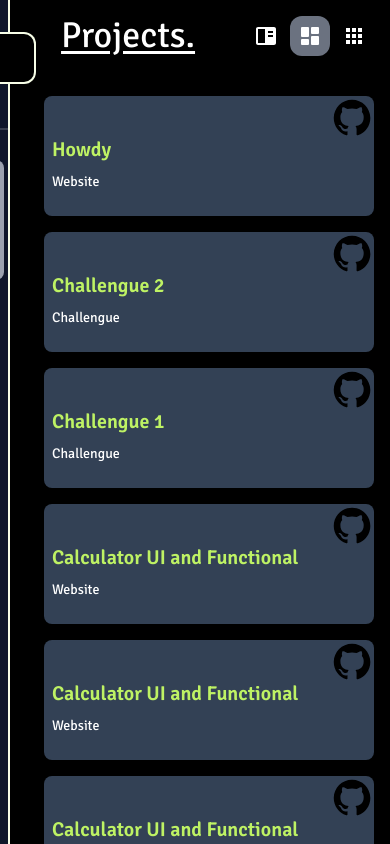
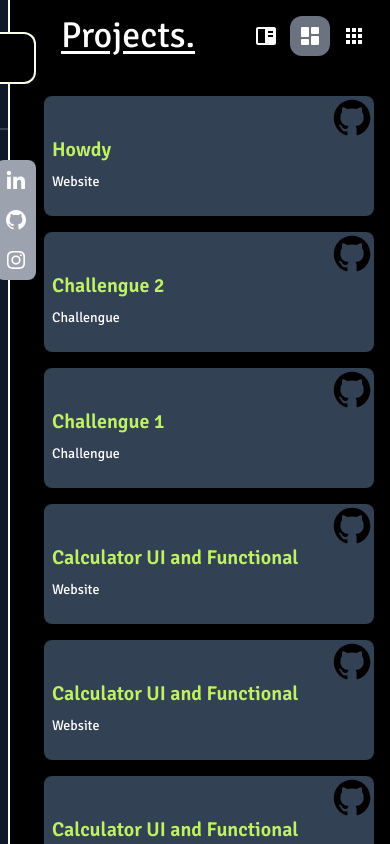
Before and after one commit to GonzaloArray/my-pin, a React (Vite) app: page / in a window 390 px wide. Shown: the top 844 px of the page. Built offline with nearby package versions, Linux system fonts and the light colour scheme.

Commit message:
feat: button responsive mobile and desktop

```diff
--- a/src/components/LinkNetworking.tsx
+++ b/src/components/LinkNetworking.tsx
@@ -5,12 +5,16 @@ import { Linkdnd } from "../icons/Linkdnd.icon";
 
 import { LinkAction } from "./LinkAction";
 
-export const LinkNetworking = () => {
+interface Props{
+  toggle: boolean
+}
+
+export const LinkNetworking = ({toggle}: Props) => {
   return (
     <div
       className={`absolute bottom-50 top-40 my-auto right-1 flex flex-col gap-2 h-[100px] items-end ${Style.table} `}
     >
-      <div className="bg-gray-400 rounded-lg">
+      <div className={`bg-gray-400 rounded-lg z-100 ${toggle ? '': '-mr-8'}`}>
         <LinkAction href="link">
           <Linkdnd />
         </LinkAction>
--- a/src/components/UserDescription.tsx
+++ b/src/components/UserDescription.tsx
@@ -32,7 +32,7 @@ export const UserDescription = ({setModalCv, toggle, setToggle, setModalFormData
         </div>
       </div>
 
-      <LinkNetworking/>
+      <LinkNetworking toggle={toggle}/>
       <SetupUser/>
     </>
   );
--- a/src/page/Proyects.tsx
+++ b/src/page/Proyects.tsx
@@ -27,7 +27,7 @@ export const Proyects = () => {
   };
 
   return (
-    <div className="flex flex-col gap-10 p-4 lg:p-10">
+    <div className="flex flex-col gap-10 p-4 lg:p-10 z-10">
       <div className="flex justify-between">
         <Title title="Projects." />
         <div className="flex gap-1">
```
